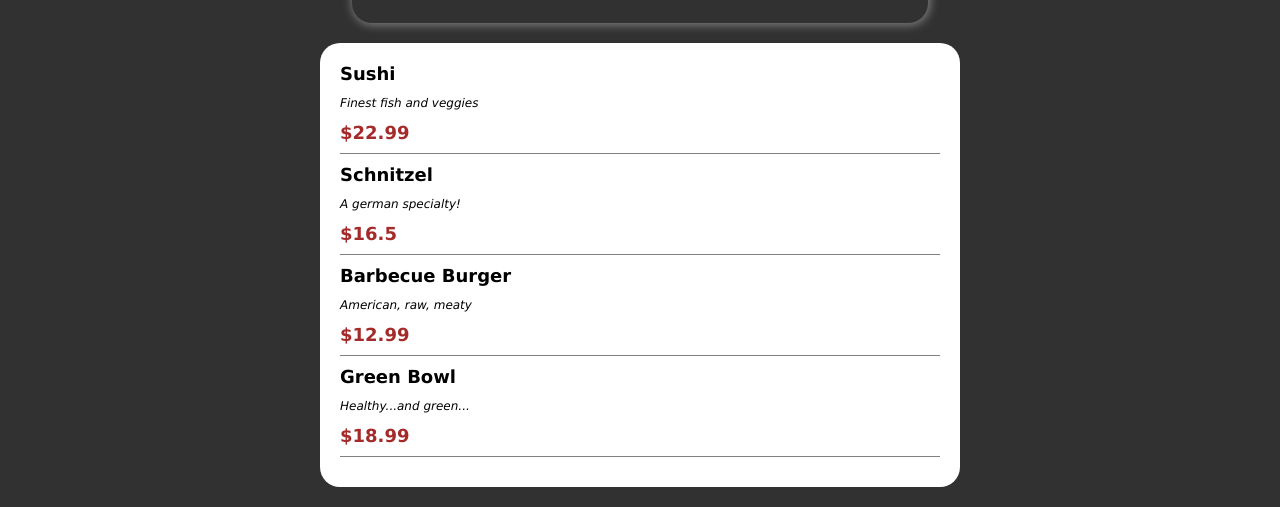
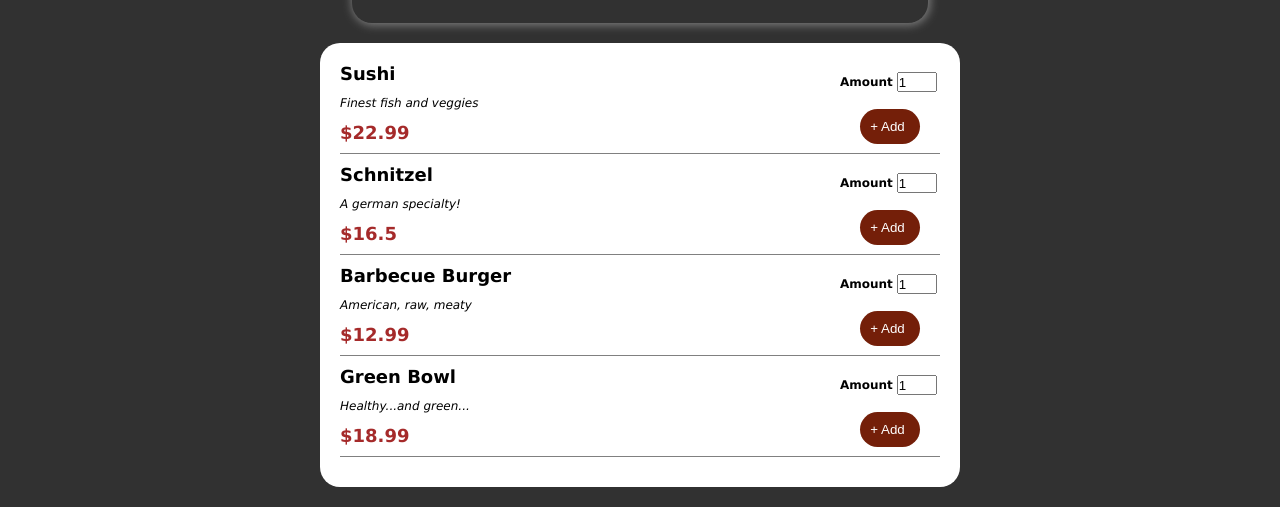
Before and after one commit to SumenKD10/restaurant_project_shp, a JavaScript app: page / in a window 1280 px wide. Shown: the part 303-810 px from the top of the page. Built offline with nearby package versions, Linux system fonts and the light colour scheme.

Commit message:
Added the form button to add in each item

```diff
--- a/src/components/Meals/MealsAvailable.css
+++ b/src/components/Meals/MealsAvailable.css
@@ -1,4 +1,4 @@
-.menuContainer{
+.menuContainer {
     background-color: white;
     width: 50%;
     padding: 20px;
@@ -6,13 +6,15 @@
     align-self: center;
 }
 
-.menuItems{
+.menuItems {
     border-bottom: 0.5px solid gray;
     margin-bottom: 10px;
     font-family: 'Lucida Sans', 'Lucida Sans Regular', 'Lucida Grande', 'Lucida Sans Unicode', Geneva, Verdana, sans-serif;
+    display: flex;
+    justify-content: space-between;
 }
 
-.menuItemNames{
+.menuItemNames {
     font: bold 20px solid;
     margin-bottom: 0;
     margin-top: 0;
@@ -20,14 +22,24 @@
     font-family: 'Lucida Sans', 'Lucida Sans Regular', 'Lucida Grande', 'Lucida Sans Unicode', Geneva, Verdana, sans-serif;
 }
 
-.menuItemDescriptions{
+.menuItemDescriptions {
     font-style: italic;
     font-size: 12px;
 }
 
-.menuItemPrices{
+.menuItemPrices {
     margin-top: 0;
     color: brown;
     margin-bottom: 10px;
     font-size: 18px;
 }
+
+.textField {
+    border-width: 0.5;
+    padding: 0;
+}
+
+.addButton {
+    border-radius: 30;
+    border-width: 0;
+}
--- a/src/components/Meals/MealsAvailable.js
+++ b/src/components/Meals/MealsAvailable.js
@@ -1,4 +1,5 @@
 import availableMeals from "../../assets/data/mealsDummyData.json";
+import { Colors } from "../../utils/Colors";
 import "./MealsAvailable.css";
 
 export default function MealsAvailable() {
@@ -7,9 +8,18 @@ export default function MealsAvailable() {
             {availableMeals.length &&
                 availableMeals.map((eachItem) =>
                     <div className="menuItems">
-                        <h6 className="menuItemNames">{eachItem.name}</h6>
-                        <p className="menuItemDescriptions">{eachItem.description}</p>
-                        <h5 className="menuItemPrices">${eachItem.price}</h5>
+                        <div>
+                            <h6 className="menuItemNames">{eachItem.name}</h6>
+                            <p className="menuItemDescriptions">{eachItem.description}</p>
+                            <h5 className="menuItemPrices">${eachItem.price}</h5>
+                        </div>
+                        <div style={{ fontSize: 12, fontWeight: 'bold', display: 'flex', flexDirection: 'column', gap: 8, alignItems: 'center' }}>
+                            <div style={{display: 'flex',flexDirection: 'row', gap: 4, width: 100, alignItems: 'center'}}>
+                                <p>Amount</p>
+                                <input type="number" className="textField" style={{width: 40, height: 20}} defaultValue={1} min={1}/>
+                            </div>
+                            <button className="addButton" style={{borderRadius: 20, padding: 10, paddingRight: 15, backgroundColor: Colors.layoutRed, color: 'white'}}>+ Add</button>
+                        </div>
                     </div>)
             }
         </div>
```
